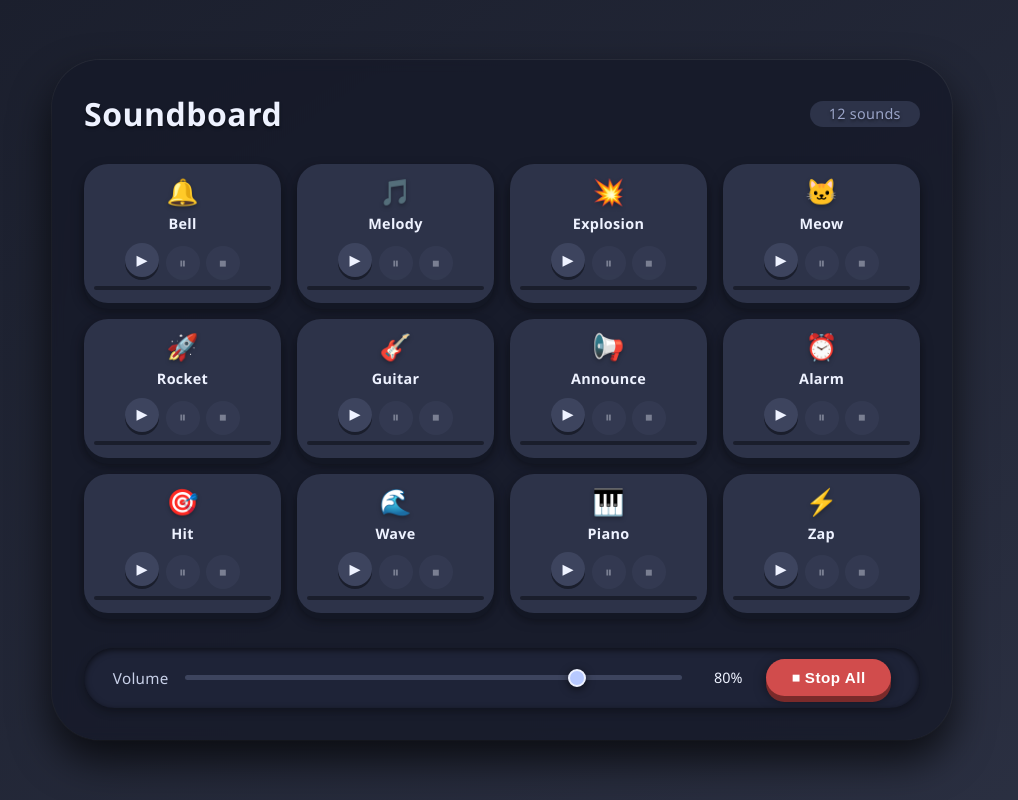
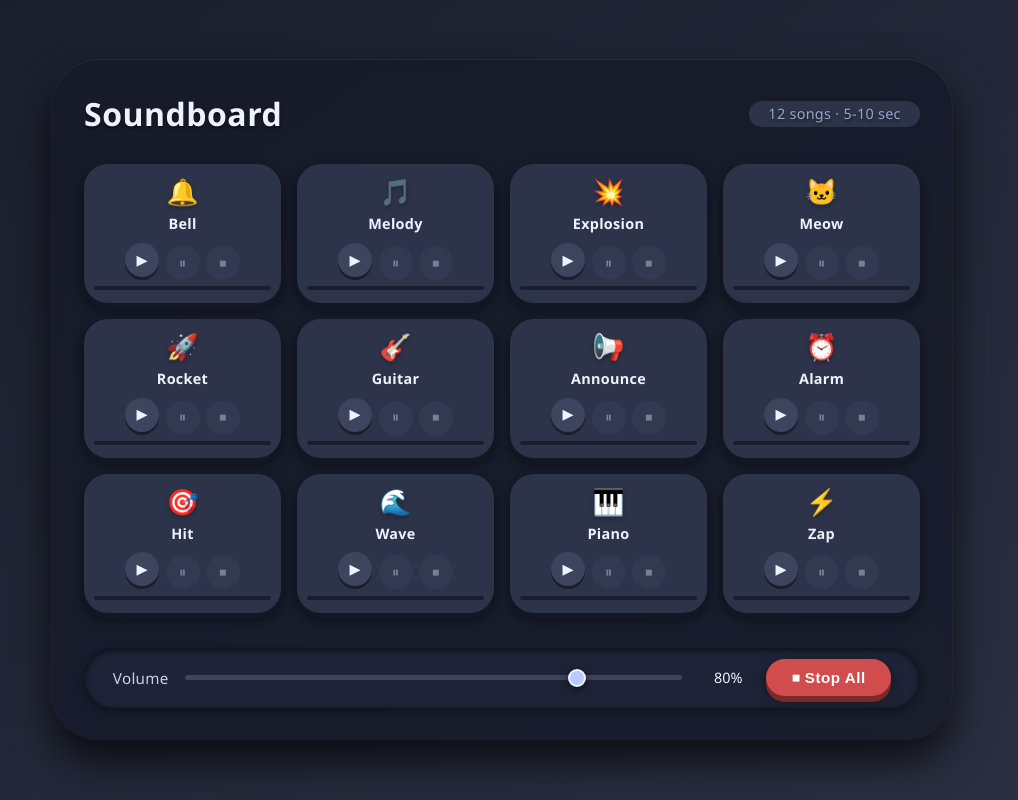
Before and after one commit to Nitya196/Soundboard, a plain HTML site: page index.html in a window 1280 px wide. Shown: the whole page, without its empty margins (138-1156 px from the left). Drawn offline with Linux system fonts and the light colour scheme.

Commit message:
Update index.html

```diff
--- a/index.html
+++ b/index.html
@@ -3,14 +3,14 @@
 <head>
   <meta charset="UTF-8">
   <meta name="viewport" content="width=device-width, initial-scale=1.0">
-  <title>Soundboard · 12 sounds · play/pause/stop</title>
+  <title>Soundboard · 12 songs</title>
   <link rel="stylesheet" href="style.css">
 </head>
 <body>
   <div class="soundboard">
     <h1>
       Soundboard
-      <span class="badge">12 sounds</span>
+      <span class="badge">12 songs · 5-10 sec</span>
     </h1>
 
     <div class="grid" id="soundGrid"></div>
```
